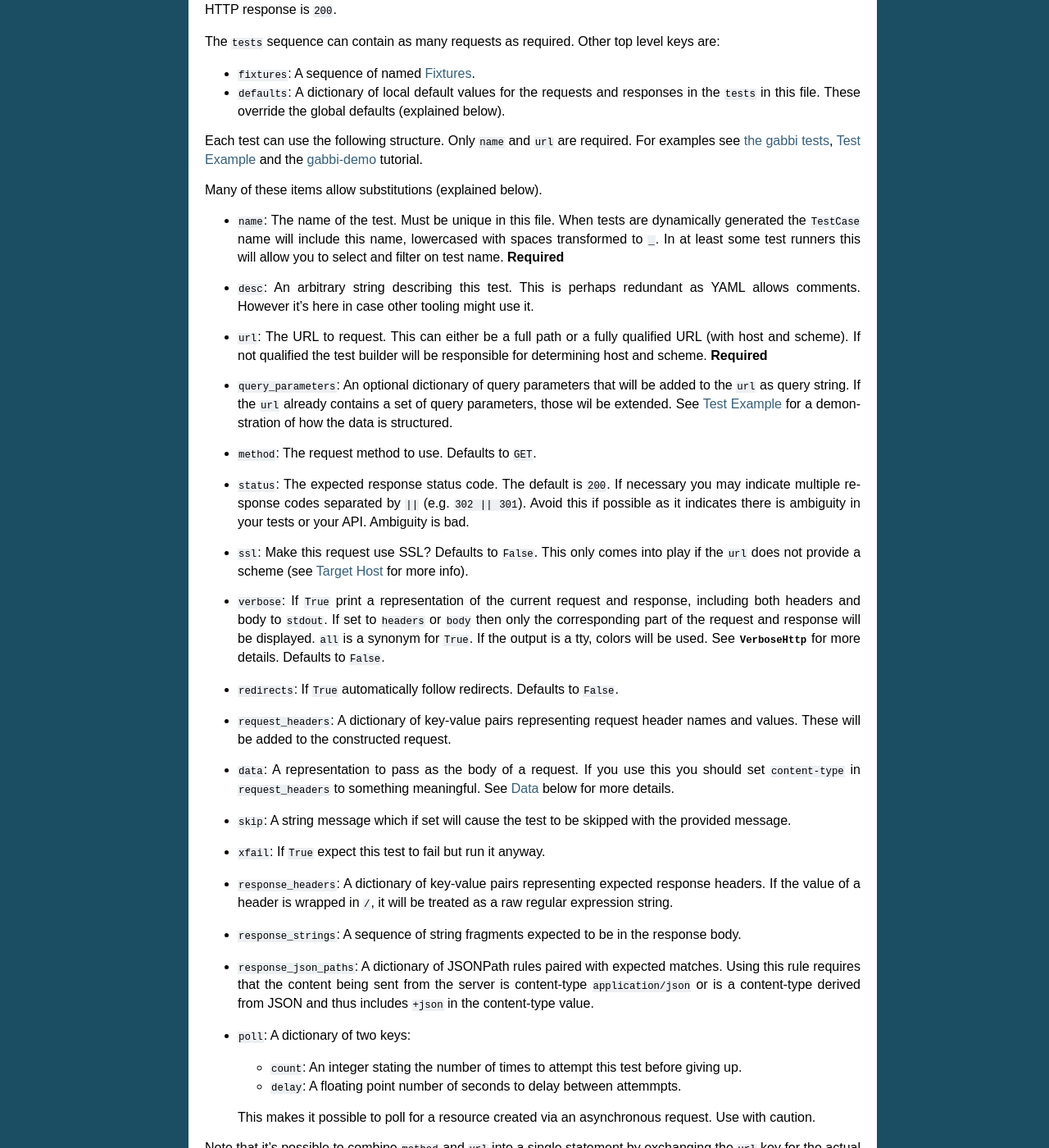
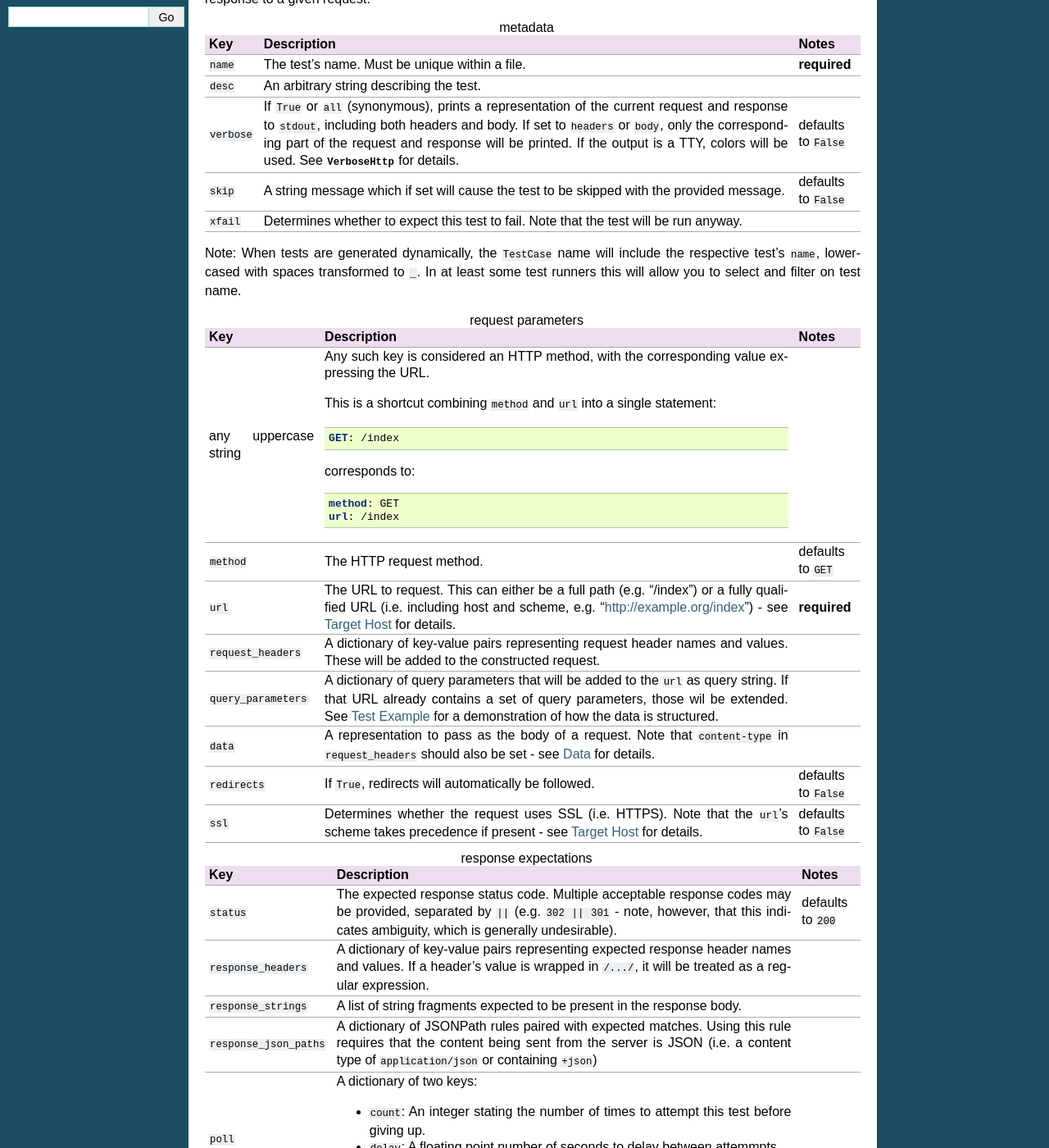
Before and after one commit to cdent/gabbi, a Sphinx documentation site: the page built from docs/source/format.rst, in a window 1280 px wide and 1400 px high, scrolled down 372 px. Shown: the whole window at 82% size. Built offline with Sphinx 7.4.7, drawn with Linux system fonts in a browser that asks for light colours; some of the changed text lies outside the part shown.

Commit message:
Reorganize test format documentation
previously keys were documented as a lengthy list in seemingly arbitrary
order - in contrast, this structure promises to be more comprehensible
(and less daunting), plus table layout should improve readability and
scannability by providing some visual consistency

note that this inevitably led to various editorial changes

```diff
--- a/docs/source/format.rst
+++ b/docs/source/format.rst
@@ -1,120 +1,189 @@
+.. highlight:: yaml
+
+
 Test Format
 ===========
 
-Gabbi tests are expressed in YAML containing an HTTP request and an
-expected response. Each YAML file is an ordered sequence of requests.
-A minimal YAML file for a single request is::
+Gabbi tests are expressed in YAML as a series of HTTP requests with their
+expected response::
 
     tests:
-       - name: the name of a test
+       - name: retrieve root
          GET: /
+         status: 200
 
-This is :ref:`short <method-shortcut>` for::
+This will trigger a ``GET`` request to ``/`` on the configured :doc:`host`. The
+test will pass if the response's status code is ``200``.
 
-    tests:
-       - name: the name of a test
-         method: GET
-         url: /
 
-This will make a ``GET`` request to ``/`` on whatever the configured
-:doc:`host` is. The test will pass if the status of the HTTP response
-is ``200``.
+.. _test-structure:
 
-The ``tests`` sequence can contain as many requests as required.
-Other top level keys are:
+Test Structure
+--------------
 
-* ``fixtures``: A sequence of named :doc:`fixtures`.
-* ``defaults``: A dictionary of local default values for the requests and
-  responses in the ``tests`` in this file. These override the global
-  defaults (explained below).
+The top-level ``tests`` category contains an ordered sequence of test
+declarations, each describing the expected response to a given request:
 
-Each test can use the following structure. Only ``name`` and ``url``
-are required. For examples see `the gabbi tests`_, :doc:`example`
-and the `gabbi-demo`_ tutorial.
+.. table:: metadata
 
-Many of these items allow substitutions (explained below).
+   ===========  =================================================  ============
+   Key          Description                                        Notes
+   ===========  =================================================  ============
+   ``name``     The test's name. Must be unique within a file.     **required**
 
-* ``name``: The name of the test. Must be unique in this file. When
-  tests are dynamically generated the ``TestCase`` name will include
-  this name, lowercased with spaces transformed to ``_``. In at least
-  some test runners this will allow you to select and filter on test
-  name. **Required**
-* ``desc``: An arbitrary string describing this test. This is perhaps
-  redundant as YAML allows comments. However it's here in case other
-  tooling might use it.
-* ``url``: The URL to request. This can either be a full path or a
-  fully qualified URL (with host and scheme). If not qualified the
-  test builder will be responsible for determining host and scheme.
-  **Required**
-* ``query_parameters``: An optional dictionary of query parameters
-  that will be added to the ``url`` as query string. If the ``url``
-  already contains a set of query parameters, those wil be extended.
-  See :doc:`example` for a demonstration of how the data is structured.
-* ``method``: The request method to use. Defaults to ``GET``.
-* ``status``: The expected response status code. The default is
-  ``200``. If necessary you may indicate multiple response codes
-  separated by ``||`` (e.g. ``302 || 301``). Avoid this if possible as
-  it indicates there is ambiguity in your tests or your API. Ambiguity
-  is bad.
-* ``ssl``: Make this request use SSL? Defaults to ``False``. This only
-  comes into play if the ``url`` does not provide a scheme (see
-  :doc:`host` for more info).
-* ``verbose``: If ``True`` print a representation of the current
-  request and response, including both headers and body to ``stdout``.
-  If set to ``headers`` or ``body`` then only the corresponding part
-  of the request and response will be displayed. ``all`` is a
-  synonym for ``True``. If the output is a tty, colors will be used.
-  See :class:`~gabbi.httpclient.VerboseHttp` for more details. Defaults
-  to ``False``.
-* ``redirects``: If ``True`` automatically follow redirects. Defaults
-  to ``False``.
-* ``request_headers``: A dictionary of key-value pairs representing
-  request header names and values. These will be added to the
-  constructed request.
-* ``data``: A representation to pass as the body of a request. If you
-  use this you should set ``content-type`` in ``request_headers`` to
-  something meaningful. See `Data`_ below for more details.
-* ``skip``: A string message which if set will cause the test to be
-  skipped with the provided message.
-* ``xfail``: If ``True`` expect this test to fail but run it anyway.
-* ``response_headers``: A dictionary of key-value pairs representing
-  expected response headers. If the value of a header is wrapped in
-  ``/``, it will be treated as a raw regular expression string.
-* ``response_strings``: A sequence of string fragments expected to be
-  in the response body.
-* ``response_json_paths``: A dictionary of JSONPath rules paired with
-  expected matches. Using this rule requires that the content being
-  sent from the server is content-type ``application/json`` or is
-  a content-type derived from JSON and thus includes ``+json`` in
-  the content-type value.
-* ``poll``: A dictionary of two keys:
+   ``desc``     An arbitrary string describing the test.
 
-  * ``count``: An integer stating the number of times to attempt
-    this test before giving up.
-  * ``delay``: A floating point number of seconds to delay between
-    attemmpts.
+   ``verbose``  If ``True`` or ``all`` (synonymous), prints a      defaults to
+                representation of the current request and          ``False``
+                response to ``stdout``, including both headers
+                and body. If set to ``headers`` or ``body``, only
+                the corresponding part of the request and
+                response will be printed. If the output is a TTY,
+                colors will be used. See
+                :class:`~gabbi.httpclient.VerboseHttp` for
+                details.
 
-  This makes it possible to poll for a resource created via an
-  asynchronous request. Use with caution.
+   ``skip``     A string message which if set will cause the test  defaults to
+                to be skipped with the provided message.           ``False``
 
-.. _method-shortcut:
+   ``xfail``    Determines whether to expect this test to fail.
+                Note that the test will be run anyway.
+   ===========  =================================================  ============
 
-Note that it's possible to combine ``method`` and ``url`` into a single
-statement by exchanging the ``url`` key for the actual method::
+Note: When tests are generated dynamically, the ``TestCase`` name will include
+the respective test's ``name``, lowercased with spaces transformed to ``_``. In
+at least some test runners this will allow you to select and filter on test
+name.
 
-    method: PATCH
-    url: /
+.. table:: request parameters
 
-corresponds to::
+   ====================  ========================================  ============
+   Key                   Description                               Notes
+   ====================  ========================================  ============
+   any uppercase string  Any such key is considered an HTTP
+                         method, with the corresponding value
+                         expressing the URL.
 
-    PATCH: /
+                         This is a shortcut combining ``method``
+                         and ``url`` into a single statement::
 
-Any uppercase key is considered an HTTP method, there is no pre-defined
-list of approved methods.
+                             GET: /index
 
-The ``response_*`` items are examples of Response Handlers. Additional
-handlers may be created by test authors for specific use cases. See
-:doc:`handlers` for more information.
+                         corresponds to::
+
+                             method: GET
+                             url: /index
+
+   ``method``            The HTTP request method.                  defaults to
+                                                                   ``GET``
+
+   ``url``               The URL to request. This can either be a  **required**
+                         full path (e.g. "/index") or a fully
+                         qualified URL (i.e. including host and
+                         scheme, e.g.
+                         "http://example.org/index") - see
+                         :doc:`host` for details.
+
+   ``request_headers``   A dictionary of key-value pairs
+                         representing request header names and
+                         values. These will be added to the
+                         constructed request.
+
+   ``query_parameters``  A dictionary of query parameters that
+                         will be added to the ``url`` as query
+                         string. If that URL already contains a
+                         set of query parameters, those wil be
+                         extended. See :doc:`example` for a
+                         demonstration of how the data is
+                         structured.
+
+   ``data``              A representation to pass as the body of
+                         a request. Note that ``content-type`` in
+                         ``request_headers`` should also be set -
+                         see `Data`_ for details.
+
+   ``redirects``         If ``True``, redirects will               defaults to
+                         automatically be followed.                ``False``
+
+   ``ssl``               Determines whether the request uses SSL   defaults to
+                         (i.e. HTTPS). Note that the ``url``'s     ``False``
+                         scheme takes precedence if present - see
+                         :doc:`host` for details.
+   ====================  ========================================  ============
+
+.. table:: response expectations
+
+   =======================  =====================================  ============
+   Key                      Description                            Notes
+   =======================  =====================================  ============
+   ``status``               The expected response status code.     defaults to
+                            Multiple acceptable response codes     ``200``
+                            may be provided, separated by ``||``
+                            (e.g. ``302 || 301`` - note, however,
+                            that this indicates ambiguity, which
+                            is generally undesirable).
+
+   ``response_headers``     A dictionary of key-value pairs
+                            representing expected response header
+                            names and values. If a header's value
+                            is wrapped in ``/.../``, it will be
+                            treated as a regular expression.
+
+   ``response_strings``     A list of string fragments expected
+                            to be present in the response body.
+
+   ``response_json_paths``  A dictionary of JSONPath rules paired
+                            with expected matches. Using this
+                            rule requires that the content being
+                            sent from the server is JSON (i.e. a
+                            content type of ``application/json``
+                            or containing ``+json``)
+
+   ``poll``                 A dictionary of two keys:
+
+                            * ``count``: An integer stating the
+                              number of times to attempt this
+                              test before giving up.
+                            * ``delay``: A floating point number
+                              of seconds to delay between
+                              attemmpts.
+
+                            This makes it possible to poll for a
+                            resource created via an asynchronous
+                            request. Use with caution.
+   =======================  =====================================  ============
+
+Note that many of these items allow substitutions (explained below).
+
+Default values for a file's ``tests`` may be provided via the top-level
+``defaults`` category. These take precedence over the global defaults
+(explained below).
+
+For examples see `the gabbi tests`_, :doc:`example` and the `gabbi-demo`_
+tutorial.
+
+
+.. _fixtures:
+
+Fixtures
+--------
+
+The top-level ``fixtures`` category contains a sequence of named
+:doc:`fixtures`.
+
+
+.. _response-handlers:
+
+Response Handlers
+-----------------
+
+``response_*`` keys are examples of Response Handlers. Custom handlers may be
+created by test authors for specific use cases. See :doc:`handlers` for more
+information.
+
+
+Substitution
+------------
 
 There are a number of magical variables that can be used to make
 reference to the state of a current test or the one just prior. These
@@ -158,6 +227,7 @@ gabbi itself, `the gabbi tests`_ are a good source of examples on how
 to use the functionality. See also :doc:`example` for a collection
 of examples and the `gabbi-demo`_ tutorial.
 
+
 Data
 ----
 
@@ -174,5 +244,6 @@ reasonable content-type is set for the data as this will control if any
 encoding is done of the resulting string value. If it is text, json, xml
 or javascript it will be encoded to UTF-8.
 
+
 .. _the gabbi tests: https://github.com/cdent/gabbi/tree/master/gabbi/gabbits_intercept
 .. _gabbi-demo: https://github.com/cdent/gabbi-demo
```
